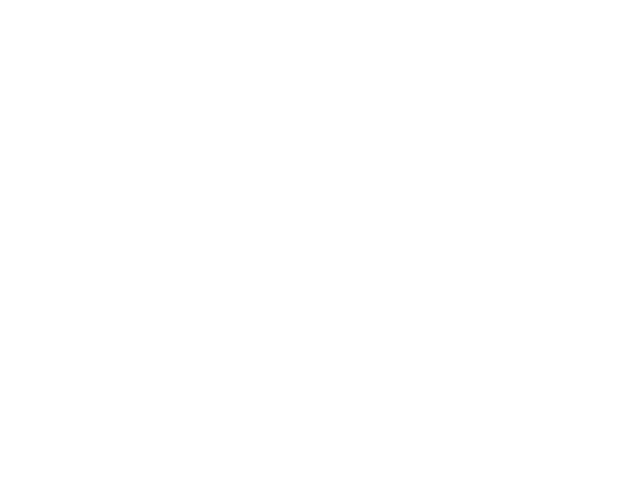
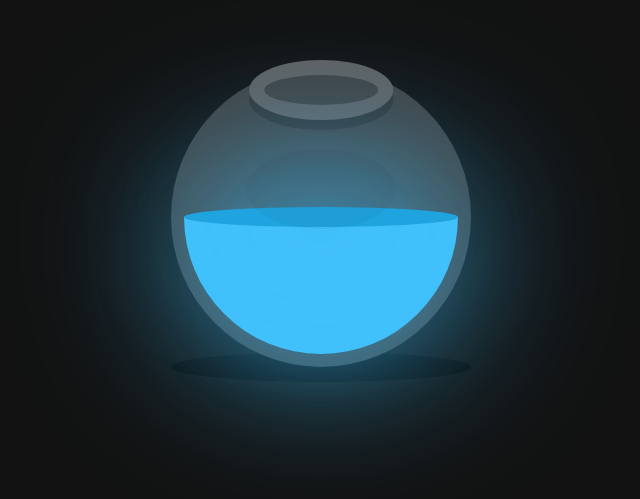
Before and after one commit to TheRealNinjaa/Angular-Portfolio, an Angular app: page /loading in a window 1280 px wide. Before the commit this address led to /. Shown: the part 183-682 px from the top of the page, without its empty margins (319-959 px from the left). Built offline with nearby package versions, Linux system fonts and the light colour scheme.

Commit message:
Added Loading Component - Added Music Component

```diff
--- a/src/app/app-routing.module.ts
+++ b/src/app/app-routing.module.ts
@@ -4,13 +4,15 @@ import { HomeComponent } from './home/home.component';
 import { LinkoneComponent } from './linkone/linkone.component';
 import { LoginComponent } from './login/login.component';
 import { MusicComponent } from './music/music.component';
+import { LoadingComponent } from './loading/loading.component';
 
 const routes: Routes = [
   {path: '', redirectTo: '/login', pathMatch: 'full'},
   {path: 'linkone', component: LinkoneComponent},
   {path: 'home', component: HomeComponent},
   {path: 'login', component: LoginComponent},
-  {path: 'music', component: MusicComponent}
+  {path: 'music', component: MusicComponent},
+  {path: 'loading', component: LoadingComponent}
 ];
 
 @NgModule({
--- a/src/app/app.module.ts
+++ b/src/app/app.module.ts
@@ -10,6 +10,7 @@ import { LinkoneComponent } from './linkone/linkone.component';
 import { HomeComponent } from './home/home.component';
 import { LoginComponent } from './login/login.component';
 import { MusicComponent } from './music/music.component';
+import { LoadingComponent } from './loading/loading.component';
 
 @NgModule({
   declarations: [
@@ -20,7 +21,8 @@ import { MusicComponent } from './music/music.component';
     LinkoneComponent,
     HomeComponent,
     LoginComponent,
-    MusicComponent
+    MusicComponent,
+    LoadingComponent
   ],
   imports: [
     BrowserModule,
--- a/src/app/header/header.component.html
+++ b/src/app/header/header.component.html
@@ -9,6 +9,7 @@
           <a routerLink='/home' target="__blank">Home</a>
           <a routerLink='/linkone' target="__blank">Videos</a>
           <a routerLink='/music' target="__blank">Music</a>
+          <a routerLink='/loading' target="__blank">Loadingbottle</a>
         </nav>
         </div>
       </div>
--- a/src/app/header/header.component.scss
+++ b/src/app/header/header.component.scss
@@ -50,8 +50,8 @@ header:hover{
     margin-top: 14vh;
     left: 50%;
     transform: translate(-50%, -50%);
-    background-color: rgb(218, 218, 218);
-    border-radius: 20% 20% 20% 20%;
+    background-color: rgb(150, 150, 150);
+    border-radius: 10% 25% 10% 25%;
     border-style: solid;
     border-width: 3px;
     border-color: rgb(56, 56, 56);
@@ -61,7 +61,7 @@ header:hover{
     opacity: 100%;
 }
 .dropdown-content a{
-    color: black;
+    color: rgb(0, 0, 0);
     padding: 12px 16px;
     text-align: center;
     border-radius: 30% 30% 30% 30%;
--- a/src/app/linkone/linkone.component.scss
+++ b/src/app/linkone/linkone.component.scss
@@ -26,10 +26,10 @@
 }
 ::-webkit-scrollbar{
     background: #00a4f0;
+    width: 10px;
 }
 ::-webkit-scrollbar-thumb {
     background: rgb(140, 0, 255);
-
   }
 @media screen and (max-width:990px) {
     .container { flex-wrap: wrap;  }
--- /dev/null
+++ b/src/app/loading/loading.component.html
@@ -0,0 +1,6 @@
+<section class="bottle">
+    <div class="shadow"></div>
+<div class="bowl">
+    <div class="liquid"></div>
+</div>
+</section>
--- /dev/null
+++ b/src/app/loading/loading.component.scss
@@ -0,0 +1,112 @@
+*{
+    margin: 0;
+    padding: 0;
+    box-sizing: border-box;
+}
+.bottle{
+    display: flex;
+    justify-content: center;
+    align-items: center;
+    min-height: 100vh;
+    background-color: #121212;
+}
+.bowl{
+    position: relative;
+    width: 300px;
+    height: 300px;
+    background: rgb(65, 65, 65);
+    border-radius: 50%;
+    border: 8px solid transparent;
+    transform-origin: bottom center;
+    animation: animate 5s linear infinite;
+}
+@keyframes animate{
+    0%{
+        transform: rotate(0deg);
+    }
+    25%{
+        transform: rotate(15deg);
+    }
+    50%{
+        transform: rotate(0deg);
+    }
+    75%{
+        transform: rotate(-15deg);
+    }
+    100%{
+        transform: rotate(0deg);
+    }
+}
+.bowl::before{
+    content: '';
+    position: absolute;
+    top: -15px;
+    left: 50%;
+    transform: translateX(-50%);
+    width: 40%;
+    height: 30px;
+    border: 15px solid rgb(95, 95, 95);
+    border-radius: 50%;
+    box-shadow: 0 10px rgba(0, 0, 0, 0.219);
+}
+.bowl::after{
+    content: '';
+    position: absolute;
+    top: 40%;
+    left: 50%;
+    transform: translate(-50%, -50%);
+    width: 150px;
+    height: 80px;
+    background: rgba(51, 51, 51, 0.05);
+    border-radius: 50%;
+}
+.liquid{
+    position: absolute;
+    top: 50%;
+    left: 5px;
+    right: 5px;
+    bottom: 5px;
+    background: #41c1fb;
+    border-bottom-left-radius: 150px;
+    border-bottom-right-radius: 150px;
+    filter: drop-shadow(0 0 80px #41c1fb);
+    transform-origin: top center;
+    animation: animateLiquid 5s linear infinite;
+}
+@keyframes animateLiquid {
+    0%{
+        transform: rotate(0deg);
+    }
+    25%{
+        transform: rotate(-20deg);
+    }
+    50%{
+        transform: rotate(0deg);
+    }
+    75%{
+        transform: rotate(20deg);
+    }
+    100%{
+        transform: rotate(0deg);
+    }
+}
+.liquid::before{
+    content: '';
+    position: absolute;
+    top: -10px;
+    width: 100%;
+    height: 20px;
+    background: #1fa4e0;
+    border-radius: 50%;
+    filter: drop-shadow(0 0 80px #41c1fb);
+}
+.shadow{
+    position: absolute;
+    top: calc(50% + 150px);
+    left: 50%;
+    transform: translate(-50%, -50%);
+    width: 300px;
+    height: 30px;
+    background: rgba(0,0,0,0.5);
+    border-radius: 50%;
+}
--- /dev/null
+++ b/src/app/loading/loading.component.ts
@@ -0,0 +1,15 @@
+import { Component, OnInit } from '@angular/core';
+
+@Component({
+  selector: 'app-loading',
+  templateUrl: './loading.component.html',
+  styleUrls: ['./loading.component.scss']
+})
+export class LoadingComponent implements OnInit {
+
+  constructor() { }
+
+  ngOnInit(): void {
+  }
+
+}
--- a/src/app/music/music.component.html
+++ b/src/app/music/music.component.html
@@ -1,12 +1,10 @@
 <app-header></app-header>
-
 <div class="musicpanel"><iframe style="border-radius:12px"
      src="https://open.spotify.com/embed/playlist/7z2iAgJrV3x9w1Khd552gk?utm_source=generator&theme=0"
-     width="70%" height="380"
+     width="80%" height="280"
      frameBorder="0"
      allowfullscreen=""
      allow="autoplay; clipboard-write; encrypted-media;
-     fullscreen; picture-in-picture"></iframe></div>
-
-     <app-footer>
-     </app-footer>
+     fullscreen; picture-in-picture"></iframe>
+</div>
+<app-footer></app-footer>
--- a/src/app/music/music.component.scss
+++ b/src/app/music/music.component.scss
@@ -0,0 +1,5 @@
+.musicpanel{
+    display: flex;
+    justify-content: center;
+    padding: 17rem 0;
+}
```
Also changed, not shown: 1 other file (tests, documents, lock files or other folders).
